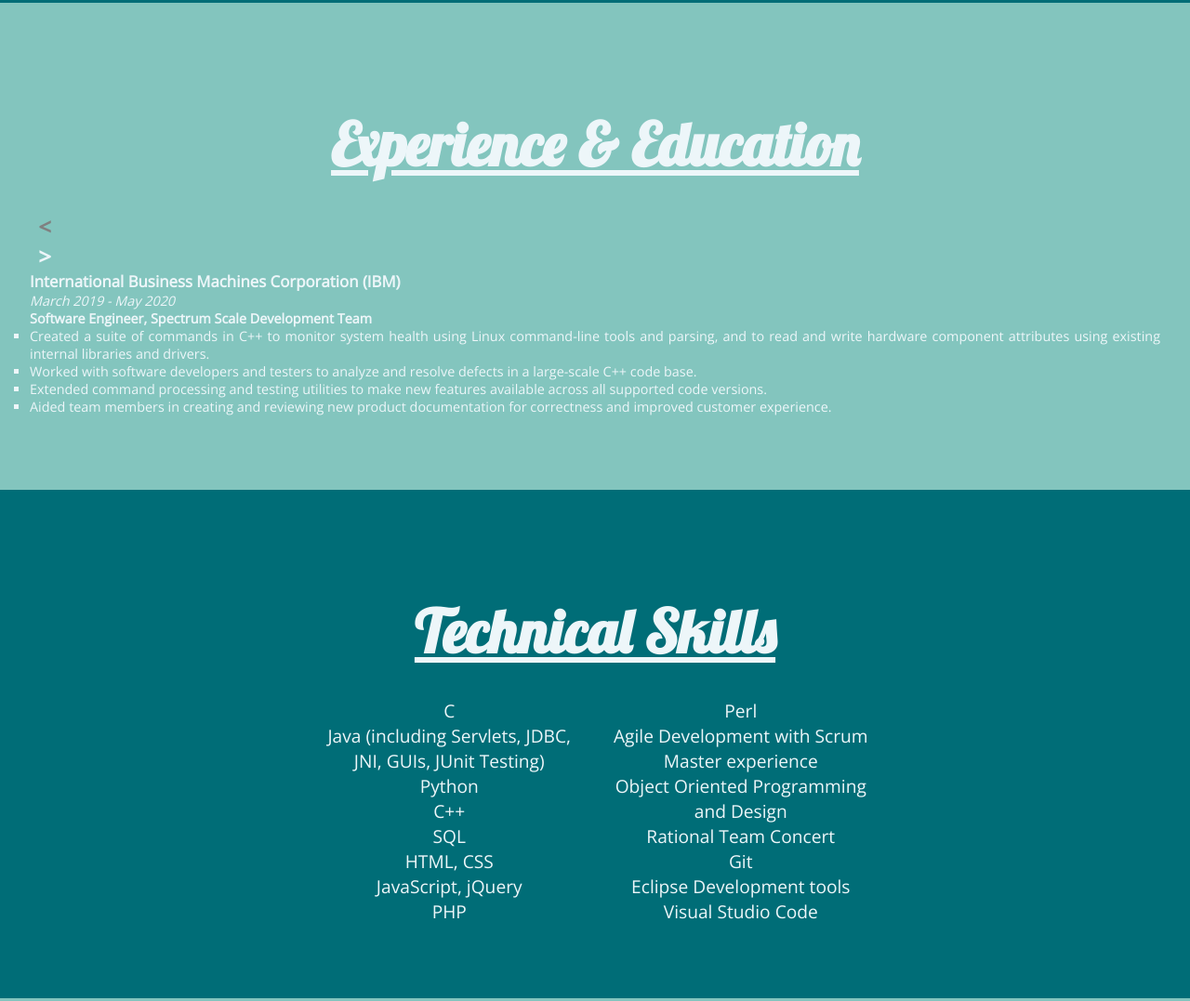
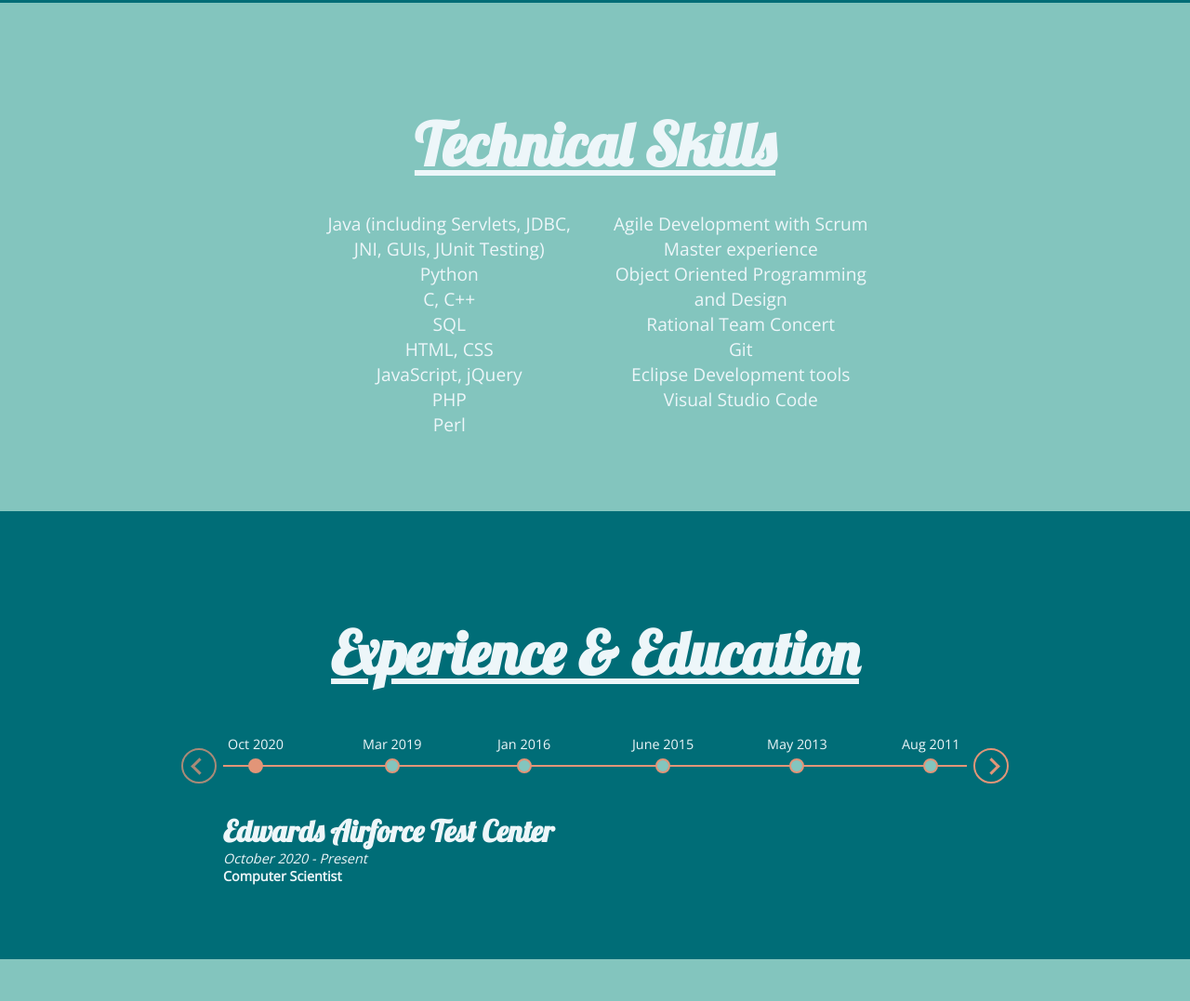
Before and after one commit to cdgarrett/cdgarrett.github.io, a plain HTML site: page index.html in a window 1280 px wide. Shown: the part 343-1420 px from the top of the page at 93% size. Drawn offline with nearby package versions, Linux system fonts and the light colour scheme.

Commit message:
Fix timeline styling, rearrange sections again..

```diff
--- a/index.html
+++ b/index.html
@@ -3,6 +3,7 @@
   <link rel="stylesheet" href="styles/styles.css">
   <link href="https://fonts.googleapis.com/css2?family=Lobster&family=Open+Sans&display=swap" rel="stylesheet">
   <script src="scripts/resume.js"></script>
+  <script src='https://kit.fontawesome.com/a076d05399.js'></script>
   <title>Welcome</title>
 </head>
 
@@ -10,8 +11,8 @@
   <nav>
     <ul>
       <li><a href="#welcome-a">Welcome</a></li>
+      <li><a href="#tech-skills-a">Skills</a></li>
       <li><a href="#experience-a">Experience</a></li>
-      <li><a href="#tech-skills-a">Skills</a></li>
       <li><a href="#projects-a">Projects</a></li>
       <li><a href="#activities-a">Activities & Awards</a></li>
       <li><a href="#personal-a">Personal</a></li>
@@ -24,30 +25,65 @@
     <p>Write some stuff here.</p>
   </section>
 
+  <a id="tech-skills-a"></a>
+  <section id="tech-skills-sec" class="bg2">
+    <h2>Technical Skills</h2>
+    <div id="tech-skills-ctr">
+      <ul>
+        <li>Java (including Servlets, JDBC, JNI, GUIs, JUnit Testing)</li>
+        <li>Python</li>
+        <li>C, C++</li>
+        <li>SQL</li>
+        <li>HTML, CSS</li>
+        <li>JavaScript, jQuery</li>
+        <li>PHP</li>
+        <li>Perl</li>
+        <li>Agile Development with Scrum Master experience</li>
+        <li>Object Oriented Programming and Design</li>
+        <li>Rational Team Concert</li>
+        <li>Git</li>
+        <li>Eclipse Development tools</li>
+        <li>Visual Studio Code</li>
+      </ul>
+    </div>
+  </section>
+
   <a id="experience-a"></a>
-  <section id="experience-sec" class="bg2 timeline">
+  <section id="experience-sec" class="bg1 timeline">
     <h2>Experience & Education</h2>
     <div class="timeline-ctr">
-      <!--div class="timeline-dates">
+      <div class="timeline-dates">
         <div class="timeline-line">
-          <ol>
-            <li><a href="#0" data-date="" class="timeline-date">Date 1</a></li>
-            <li><a href="#0" data-date="" class="timeline-date">Date 2</a></li>
-            <li><a href="#0" data-date="" class="timeline-date">Date 3</a></li>
-            <li><a href="#0" data-date="" class="timeline-date">Date 4</a></li>
+          <ol class="timeline-dates-ol">
+            <li><a href="#0" class="timeline-date timeline-date-selected" data-date="10-01-2019" style="left: 5px">Oct 2020</a></li>
+            <li><a href="#0" class="timeline-date" data-date="03-01-2019" style="left: 150px">Mar 2019</a></li>
+            <li><a href="#0" class="timeline-date" data-date="01-01-2016" style="left: 295px">Jan 2016</a></li>
+            <li><a href="#0" class="timeline-date" data-date="06-01-2015" style="left: 440px">June 2015</a></li>
+            <li><a href="#0" class="timeline-date" data-date="05-01-2013" style="left: 585px">May 2013</a></li>
+            <li><a href="#0" class="timeline-date" data-date="08-01-2011" style="left: 730px">Aug 2011</a></li>
           </ol>
         </div>
-      </div-->
+      </div>
 
       <ul id="timeline-nav-ul">
-        <li><a href="#0" class="text-replace timeline-nav timeline-nav-prev timeline-nav-inactive"><</a></li>
-        <li><a href="#0" class="text-replace timeline-nav timeline-nav-next">></a></li>
+        <li><a class="timeline-nav timeline-nav-prev timeline-nav-inactive" href="#0"><i class="arrow left"></i></i></a></li>
+        <li><a class="timeline-nav timeline-nav-next" href="#0"><i class="arrow right"></i></a></li>
       </ul>
     </div>
 
     <div class="timeline-events">
       <ol id="timeline-events-ol">
         <li class="timeline-event timeline-event-selected">
+          <div class="timeline-event-content">
+            <h3 class="timeline-event-title">Edwards Airforce Test Center</h3>
+            <em class="timeline-event-date">October 2020 - Present</em>
+            <h4 class="timeline-event-subtitle">Computer Scientist</h4>
+            <ul class="timeline-event-descr">
+            </ul>
+          </div>
+        </li>
+
+        <li class="timeline-event">
           <div class="timeline-event-content">
             <h3 class="timeline-event-title">International Business Machines Corporation (IBM)</h3>
             <em class="timeline-event-date">March 2019 - May 2020</em>
@@ -124,30 +160,6 @@
     </div>
   </section>
 
-  <a id="tech-skills-a"></a>
-  <section id="tech-skills-sec" class="bg1">
-    <h2>Technical Skills</h2>
-    <div id="tech-skills-ctr">
-      <ul>
-        <li>C</li>
-        <li>Java (including Servlets, JDBC, JNI, GUIs, JUnit Testing)</li>
-        <li>Python</li>
-        <li>C++</li>
-        <li>SQL</li>
-        <li>HTML, CSS</li>
-        <li>JavaScript, jQuery</li>
-        <li>PHP</li>
-        <li>Perl</li>
-        <li>Agile Development with Scrum Master experience</li>
-        <li>Object Oriented Programming and Design</li>
-        <li>Rational Team Concert</li>
-        <li>Git</li>
-        <li>Eclipse Development tools</li>
-        <li>Visual Studio Code</li>
-      </ul>
-    </div>
-  </section>
-
   <a id="projects-a"></a>
   <section id="projects-sec" class="bg2">
     <h2>Projects</h2>
@@ -205,16 +217,50 @@
   <a id="activities-a"></a>
   <section id="activities-sec" class="bg1">
     <h2>Activities & Awards</h2>
-    <div>Online certifications</div>
-    <div>"Other Proficiencies" from Resume</div>
-    <div>Volunteer Activities</div>
+    <div id="activities-ctr">
+      <div class="activities-divs">
+        <h3>Online Courses & Certifications</h3>
+        <ul>
+          <li>Udemy "Complete Python Bootcamp: From Zero to Hero in Python" - In Progress</li>
+          <li>Udemy "Agile PM 101 - Learn the Truth About Agile versus Waterfall" - October 2020</li>
+          <li>Udemy "Complete SQL Guide" - September 2020</li>
+          <li>The Odin Project "Web Development 101" - August 2020</li>
+          <li>freeCodeCamp "Responsive Web Design Certification" - June 2020 </li>
+        </ul>
+      </div>
+
+      <div class="activities-divs">
+        <h3>Volunteer Activities</h3>
+        <ul>
+          <li>2017 – 2019: University of Arizona Swing Cats</li>
+          <li>2019: United Way’s Days of Caring, Leaps for Lives, Late-Night Lindy</li>
+          <li>2018: Desert Foods Festival, Hotel Congress Dillinger Days, Southern Arizona Arts & Cultural Alliance Carnival, Leaps for Lives</li>
+          <li>2017: United Way’s Days of Caring, Leaps for Lives</li>
+          <li>2016: United Way’s Days of Caring</li>
+        </ul>
+      </div>
+
+      <div class="activities-divs">
+        <h3>Other Awards & Activities</h3>
+        <ul>
+          <li>IBM Super Learner, 2019</li>
+          <li>Tucson Hispanic Chamber of Commerce “Head Over Heels” Women’s Business Conference, 2018</li>
+          <li>YWCA Women’s Business Center 29 th Annual Women’s Leadership Conference, 2016</li>
+          <li>American Express “Innovation Fridays” weekly collaborative design sessions, 2015</li>
+          <li>Arizona Board of Regent’s High Honors Tuition Scholarship, 2011 – 2015</li>
+          <li>University of Arizona Academic Year Distinction Award, 2012 & 2015</li>
+          <li>University of Arizona Dean’s List, Dean’s List with Distinction Awards, 2011 – 2014</li>
+        </ul>
+      </div>
+    </div>
   </section>
 
   <a id="personal-a"></a>
   <section id="personal-sec" class="bg2">
     <h2>Personal Interests</h2>
-    <p>Swing dancing, piano, reading, crafting, video games, baking, dogs, kayaking, pumpkin carving, travel</p>
     <div id="personal-ctr">
+      <p>Swing dancing, Piano, Reading, Crafting, Video Games, Baking, Dogs, Kayaking, Traveling</p>
+      <div id="slider-ctr">
         <div>
           <img class="personal-img" src="images/swing_dancing.jpg" alt="Swing dancing">
         </div>
@@ -243,6 +289,7 @@
           <img class="personal-img" src="images/scotland.jpg" alt="Dunnottar Castle">
         </div>
       </div>
+    </div>
   </section>
 
   <footer>
--- a/styles/styles.css
+++ b/styles/styles.css
@@ -7,6 +7,7 @@ p { margin:5px 0 10px 0; }
   --section-color-2: #83C5BE;
   --main-font-color: #EDF6F9;
   --secondary-font-color: #006d77;
+  --section-color-1-fade: rgba(0, 109, 119, 0.5);
   --nav-color: #E29578;
   --card-color: #FFDDD2;
   --highlight-color: #E29578;
@@ -25,6 +26,13 @@ h1, h2 {
   color:var(--main-font-color);
   padding: 2rem;
   text-decoration: underline;
+}
+
+h3 {
+  font-family: 'Lobster', cursive;
+  font-size: 2rem;
+  text-align: center;
+  padding: 1rem;
 }
 
 section {
@@ -51,7 +59,7 @@ nav {
   font-family: 'Lobster', cursive;
   font-size: 1.8rem;
   color: var(--main-font-color);
-  z-index: 1;
+  z-index: 3;
 }
 
 a {
@@ -71,32 +79,152 @@ nav > ul > li {
 
 /* Rules for Experience section horizontal scrolling cards */
 #experience-sec {
-  text-align: justify;
   font-size: 0.9rem;
+}
+
+.timeline-ctr {
+  position: relative;
+  height: 100px;
+  max-width: 800px;
+  margin-left: auto;
+  margin-right: auto;
+}
+
+.timeline-dates {
+  position: relative;
+  height: 100%;
+
+}
+
+.timeline-line {
+  position: absolute;
+  z-index: 1;
+  width: 800px;
+  top: 49px;
+  height: 2px;
+  background-color: var(--highlight-color);
+  transition: transform .4s,-webkit-transform .4s;
+}
+
+.timeline-dates-ol {
+  list-style: none;
+}
+
+/* Starter styling for faded timeline edges
+   - Need to adjust z-index of timeline labels for this to work
+  left: 0;
+  background: linear-gradient(to right, var(--section-color-1), var(--section-color-1-fade));
+}
+
+.timeline-dates::after {
+  right: 0;
+  background: linear-gradient(to left, var(--section-color-1), var(--section-color-1-fade));
+}
+
+.timeline-dates::before, .timeline-dates::after {
+  content: '';
+  position: absolute;
+  z-index: 2;
+  top: 0;
+  height: 100%;
+  width: 20px;
+}*/
+
+.timeline-date {
+  position: absolute;
+  bottom: 0;
+  z-index: 2;
+  text-align: center;
+  text-decoration: none;
+  padding-bottom: 15px;
+}
+
+.timeline-date::after {
+  content: '';
+  position: absolute;
+  left: 50%;
+  transform: translateX(-50%);
+  bottom: -7px;
+  height: 12px;
+  width: 12px;
+  border-radius: 50%;
+  border: 2px solid var(--highlight-color);
+  background-color: var(--section-color-2);
+}
+
+.timeline-date-selected {
+  pointer-events: none;
+}
+
+.timeline-date-selected::after {
+  background-color: var(--highlight-color);
 }
 
 #timeline-nav-ul {
   list-style-type: none;
 }
 
-#timeline-nav-ul > li {
-  height: 2rem;
-  width: 2rem;
-  color: var(--main-font-color);
-  text-align: center;
-  font-weight: bold;
-  font-size: 1.5rem;
-  /*border: 2px solid var(--main-font-color);
-  border-radius: 15px;
-  background-color: var(--highlight-color);*/
+.timeline-nav {
+  position: absolute;
+  z-index: 1;
+  top: 50%;
+  height: 34px;
+  width: 34px;
+  border-radius: 50%;
+  border: 2px solid var(--highlight-color);
+  transition: background-color .3s;
+  display: flex;
+  justify-content: center;
+  align-items: center;
+}
+
+.timeline-nav:hover {
+  background-color: var(--section-color-2);
+}
+
+.timeline-nav-inactive:hover {
+  background-color: var(--section-color-1);
+}
+
+.arrow {
+  border: solid var(--highlight-color);
+  border-width: 0 3px 3px 0;
+  display: inline-block;
+  padding: 3px;
+  height: 4px;
+  width: 4px;
+}
+
+.left {
+  transform: rotate(135deg);
+}
+
+.right {
+  transform: rotate(-45deg);
+
 }
 
 .timeline-nav-inactive {
-  color: grey;
+  cursor: not-allowed;
+  opacity: 0.75;
+}
+
+.timeline-nav-prev {
+  left: -45px;
+  transform: translateY(-50%);
+}
+
+.timeline-nav-next {
+  right: -45px;
+  transform: translateY(-50%);
 }
 
 .timeline-events {
   position: relative;
+  width: 100%;
+  overflow: hidden;
+  transition: height .4s;
+  text-align: justify;
 }
 
 #timeline-events-ol {
@@ -115,15 +243,22 @@ nav > ul > li {
   animation-timing-function: ease-in-out;
 }
 
+.timeline-event-title {
+  text-align: left;
+  padding: 0;
+}
+
+.timeline-event-content {
+  width: 800px;
+  margin-left: auto;
+  margin-right: auto;
+}
+
 .timeline-event-selected {
   position: relative;
   z-index: 2;
   opacity: 1;
   transform: translateX(0);
-}
-
-.timeline-event-descr {
-  list-style-type: square;
 }
 
 .timeline-event-enter-r, .timeline-event-leave-r {
@@ -227,23 +362,36 @@ nav > ul > li {
   transform: rotateY(180deg);
 }
 
-.flip-card-back > h3 {
-  font-family: 'Lobster', cursive;
-  font-size: 2rem;
-  text-align: center;
-  text-decoration: underline;
+/* Rules for Activities & Awards section */
+.activities-divs {
+  margin-top: 1rem;
+  margin-bottom: 1rem;
+}
+
+.activities-divs > ul {
+  list-style-type: none;
 }
 
 /* Rules for Personal Interests section*/
-#personal-ctr {
+#slider-ctr {
   width: 85%;
+  height: 18rem;
   margin: 0 auto;
   overflow-x: scroll;
   overflow-y: hidden;
   display: flex;
 }
 
-#personal-ctr > div {
+/*#slider-ctr:before {
+  content: "";
+  position: absolute;
+  z-index: 1;
+  background-image: linear-gradient(to right, rgba(131, 197, 190, 1), rgba(131, 197, 190, 0));
+  height: 16rem;
+  width: 4rem;
+}*/
+
+#slider-ctr > div {
   height: 240px;
   width: 240px;
   margin: 8px;
```
Also changed, not shown: scripts/resume.js (+1 -7 lines). Lines whose indentation alone changed are shown as unchanged.
